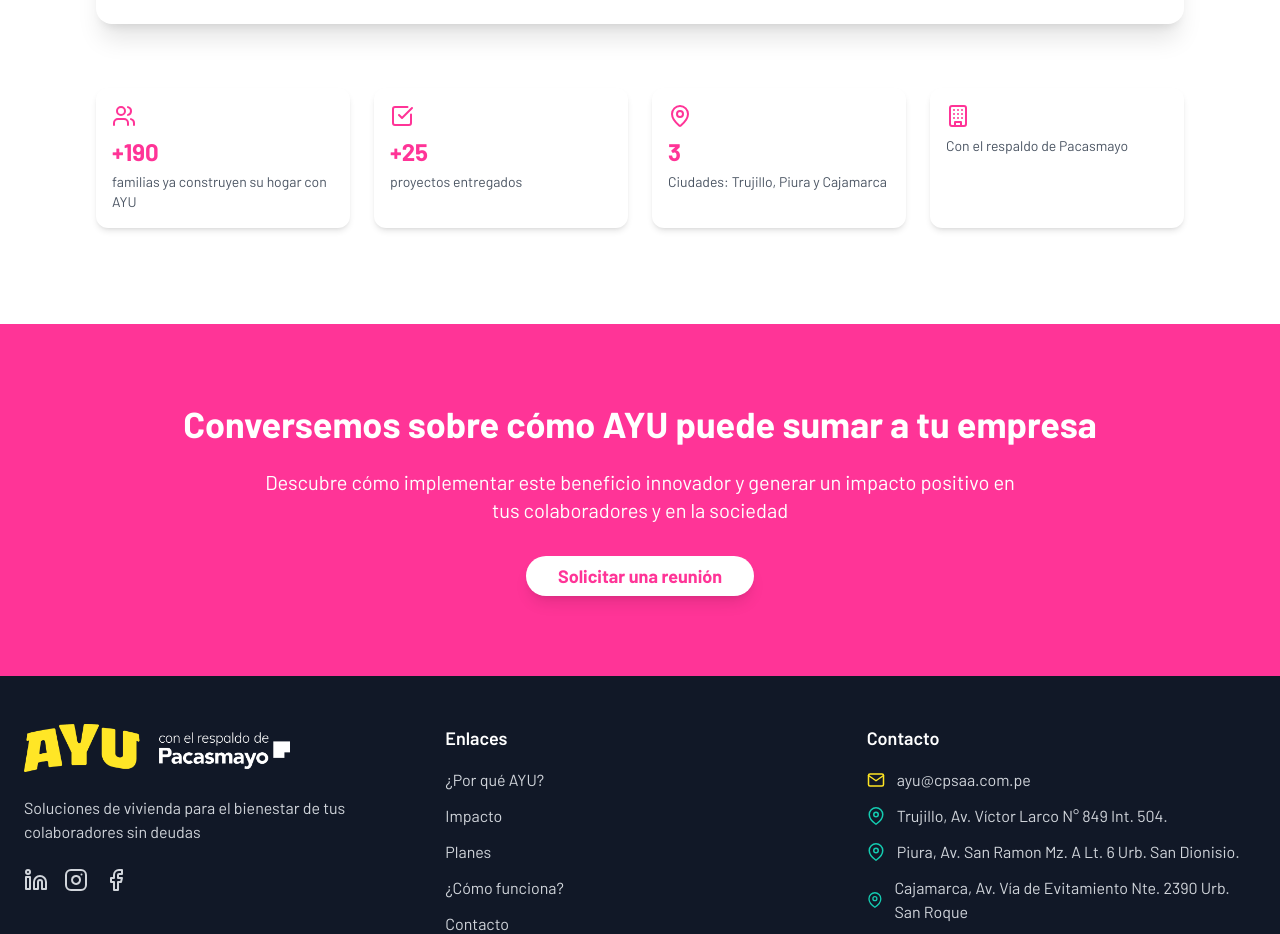
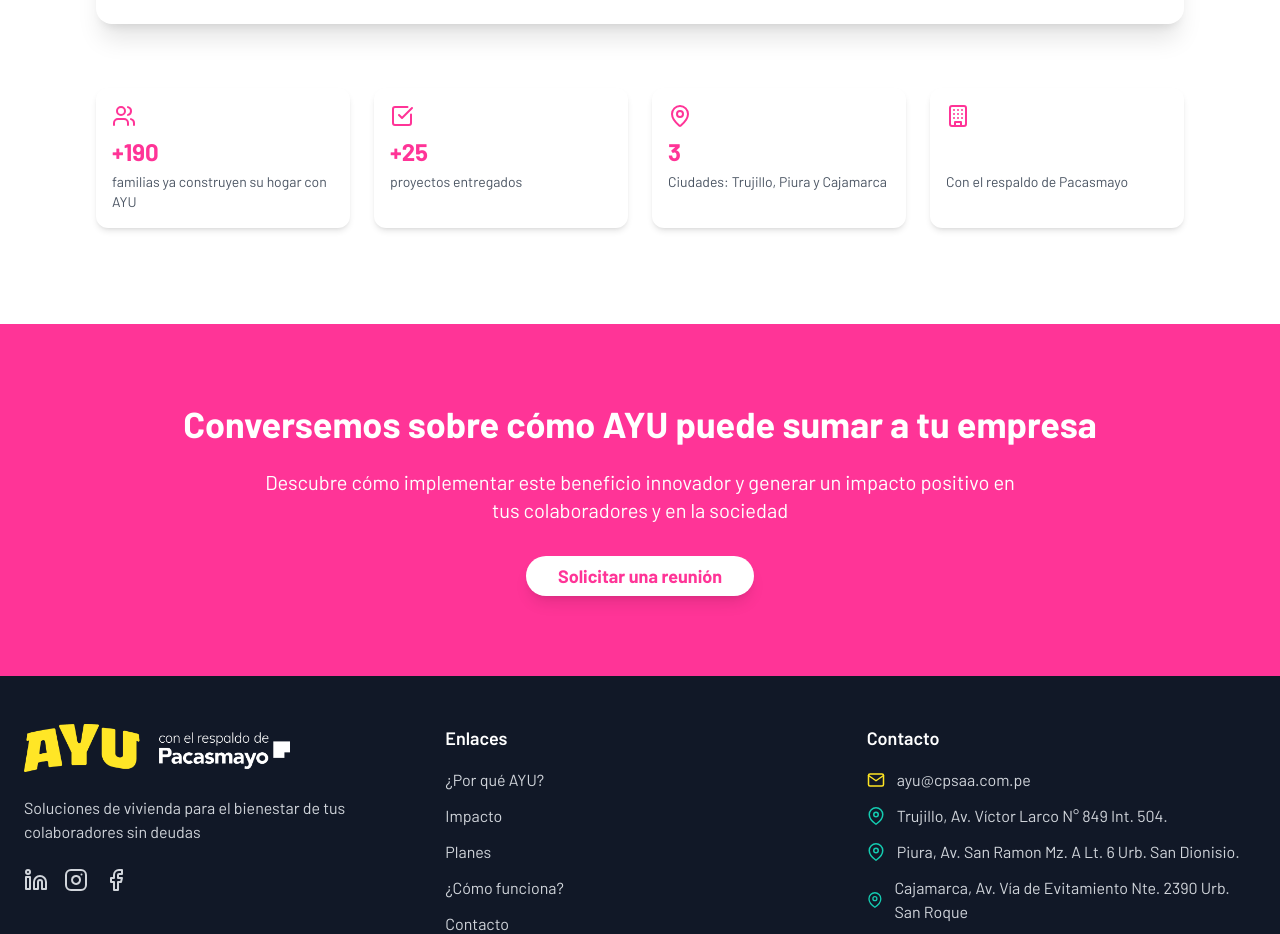
Before and after one commit to JoacoMaurtuaDiban/ayu-ventaja-competitiva-web, a React (Vite) app: page / in a window 1280 px wide. Shown: the part 4620-5554 px from the top of the page. Built offline with nearby package versions, Linux system fonts and the light colour scheme; grey boxes are pictures that could not be loaded.

Commit message:
0 blanco

```diff
--- a/src/components/ImpactSection.tsx
+++ b/src/components/ImpactSection.tsx
@@ -20,7 +20,7 @@ const stats = [
   },
   {
     icon: <Building className="h-6 w-6 text-ayu-pink" />,
-    value: '',
+    value: <span className="text-white">0</span>,
     label: 'Con el respaldo de Pacasmayo'
   }
 ];
```
